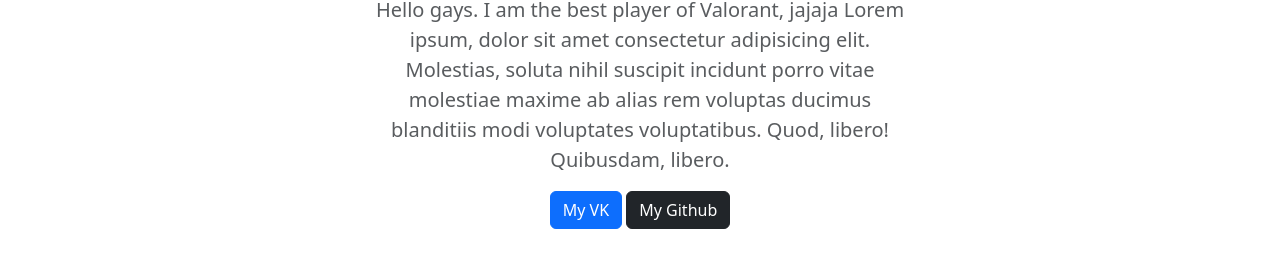
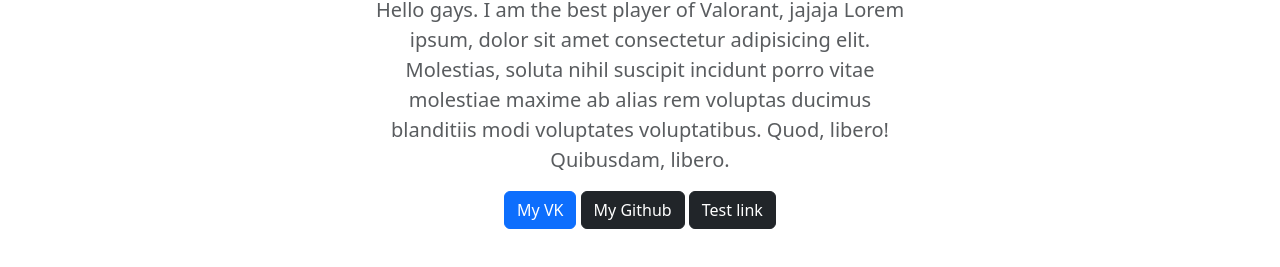
Before and after one commit to EqualsCold/Portfolio, a plain HTML site: page index.html in a window 1280 px wide. Shown: the part 549-816 px from the top of the page. Drawn offline with nearby package versions, Linux system fonts and the light colour scheme.

Commit message:
Add files via upload

```diff
--- a/index.html
+++ b/index.html
@@ -82,6 +82,13 @@
 					>
 						My Github
 					</a>
+					<a
+						href="https://github.com/Equalss?tab=repositories"
+						target="_blank"
+						class="btn btn-dark"
+					>
+						Test link
+					</a>
 				</div>
 			</div>
 		</div>
```
